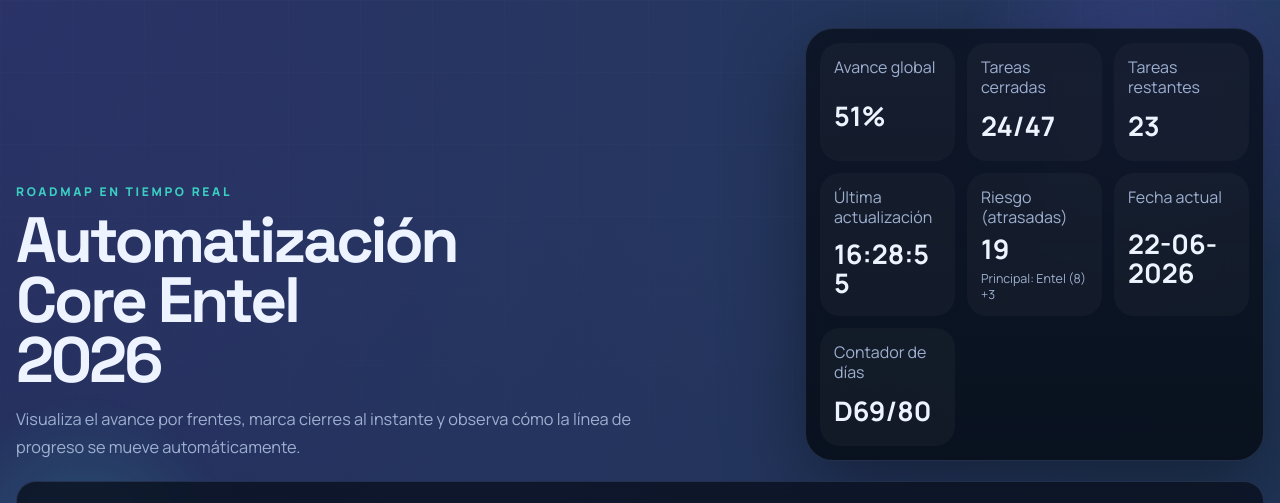
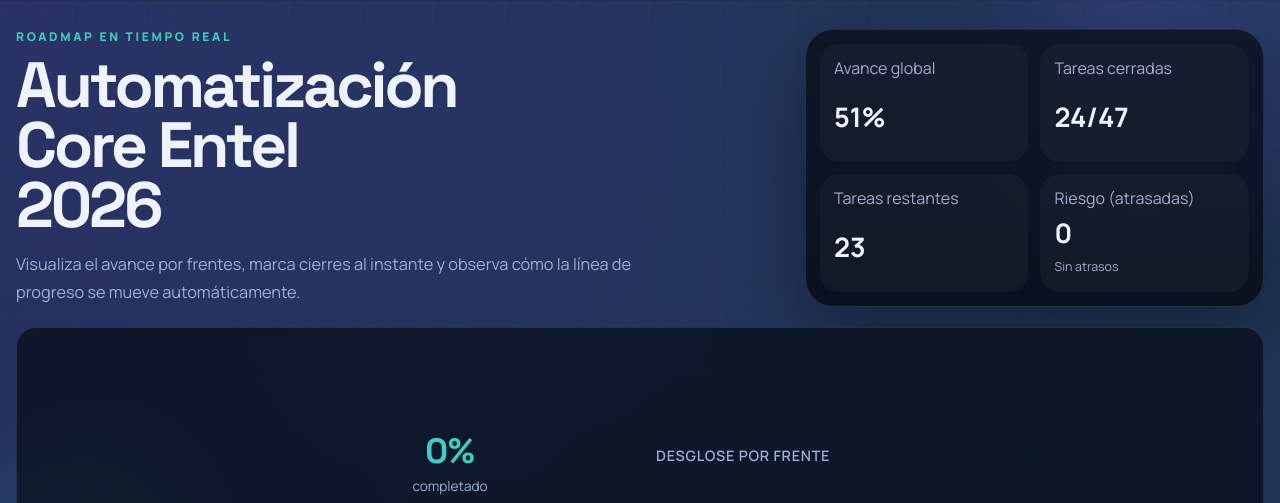
Before and after one commit to loreto2888/Roadmap_Automatizaci-nCoreEntel2026, a website: page index.html in a window 1280 px wide. Shown: the top 503 px of the page. Drawn offline with Linux system fonts and the light colour scheme; no server answers.

Commit message:
fix: limpiar cabecera del dashboard

```diff
--- a/index.html
+++ b/index.html
@@ -45,21 +45,9 @@
             <strong id="remainingCount">0</strong>
           </article>
           <article>
-            <span>Última actualización</span>
-            <strong id="lastUpdated">--:--:--</strong>
-          </article>
-          <article>
             <span>Riesgo (atrasadas)</span>
             <strong id="riskCount">0</strong>
             <small id="riskOwner">Sin atrasos</small>
-          </article>
-          <article>
-            <span>Fecha actual</span>
-            <strong id="currentDate">--/--/----</strong>
-          </article>
-          <article>
-            <span>Contador de días</span>
-            <strong id="projectDayCount">D0/0</strong>
           </article>
         </section>
       </header>
--- a/styles.css
+++ b/styles.css
@@ -125,7 +125,7 @@ h1 {
 
 .stats-panel {
   display: grid;
-  grid-template-columns: repeat(3, minmax(0, 1fr));
+  grid-template-columns: repeat(2, minmax(0, 1fr));
   gap: 12px;
   padding: 14px;
   border: 1px solid var(--panel-border);
```
